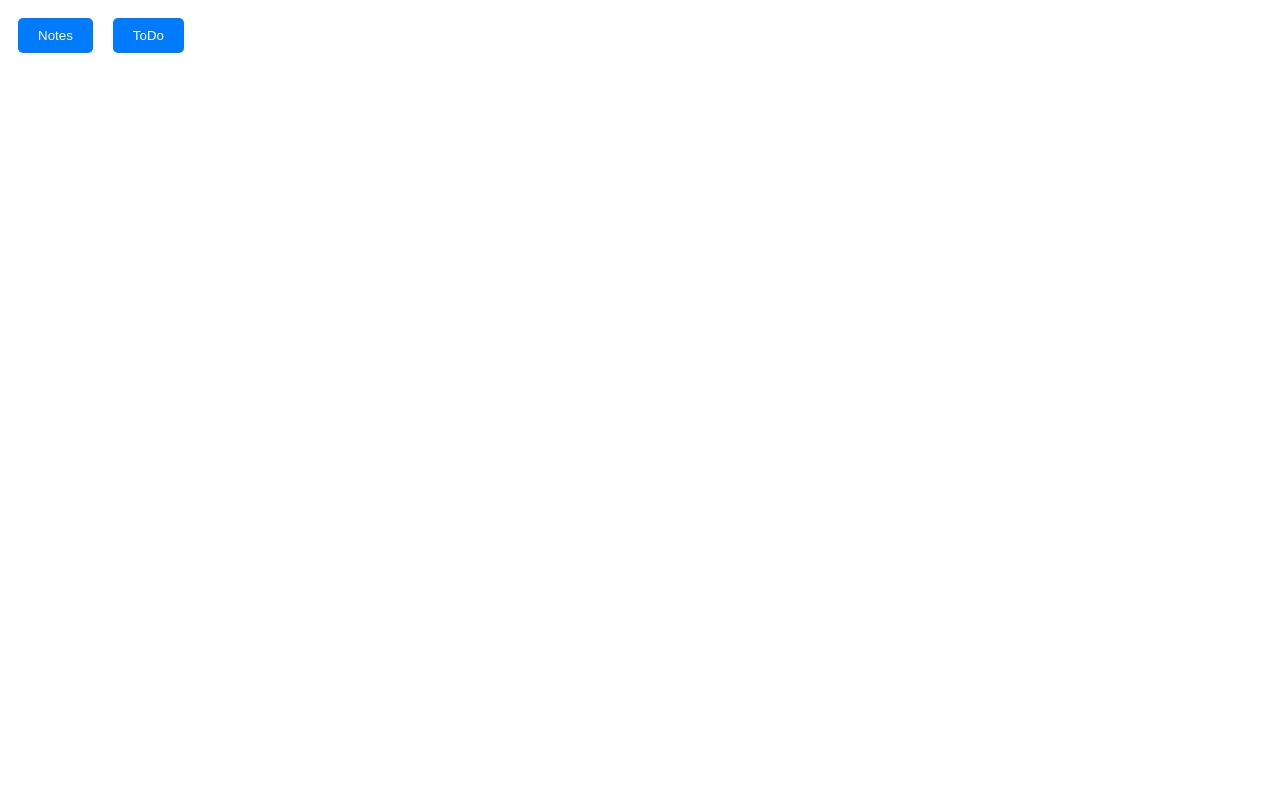
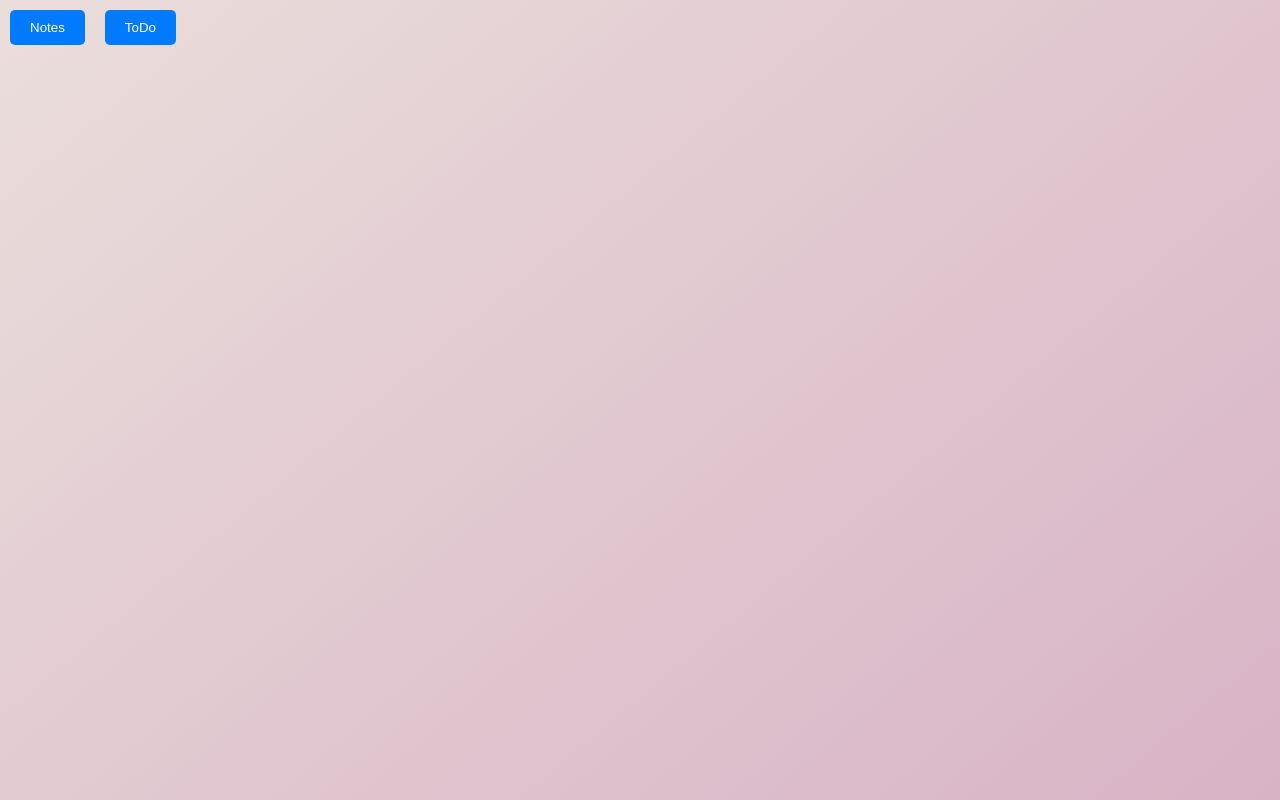
Before and after one commit to DevendranathReddy7/todo-notes, a React (Create React App) app: page / in a window 1280 px wide. Shown: the top 800 px of the page. Built offline with nearby package versions, Linux system fonts and the light colour scheme.

Commit message:
updated bg color

```diff
--- a/src/index.css
+++ b/src/index.css
@@ -5,8 +5,10 @@ body {
     sans-serif;
   -webkit-font-smoothing: antialiased;
   -moz-osx-font-smoothing: grayscale;
-  background-color: linear-gradient(140deg, #EADEDB 0%, #BC70A4 50%, #9761a3 75%);
-  height: 100vh;
+  background-image: linear-gradient(140deg, #EADEDB 0%, #BC70A4 50%, #9761a3 75%);
+  min-height: 1050vh;
+  max-height: auto;
+
 }
 
 code {
--- a/src/index.js
+++ b/src/index.js
@@ -6,7 +6,7 @@ import Notes from './components/Notes';
 import ToDo from './components/ToDo';
 import store from './store';
 import { Provider } from 'react-redux';
-
+import './index.css'
 const root = ReactDOM.createRoot(document.getElementById('root'));
 root.render(
   <Provider store={store}>
```
Also changed, not shown: public/index.html (+3 -1 lines).
